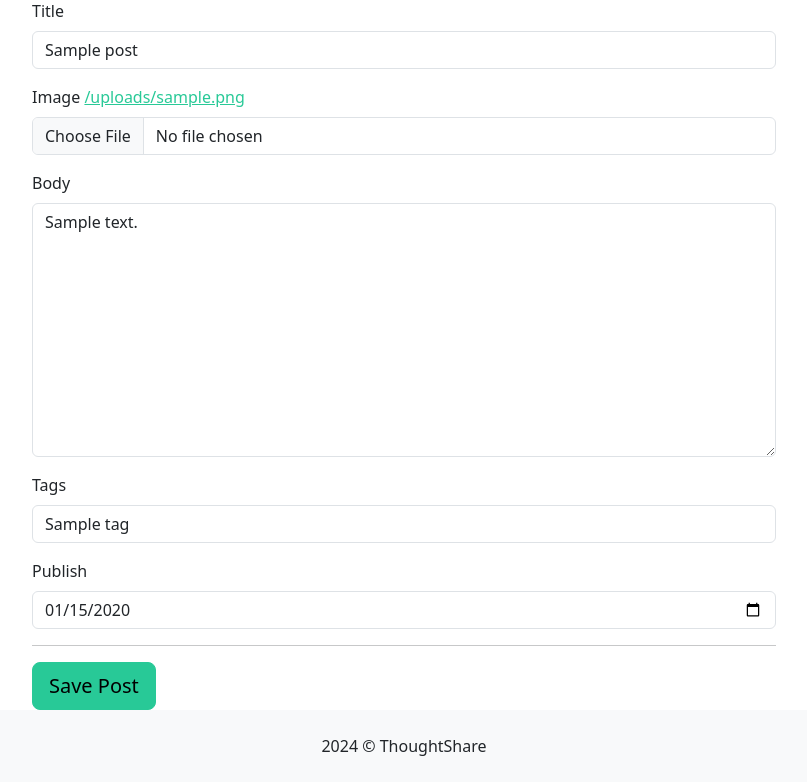
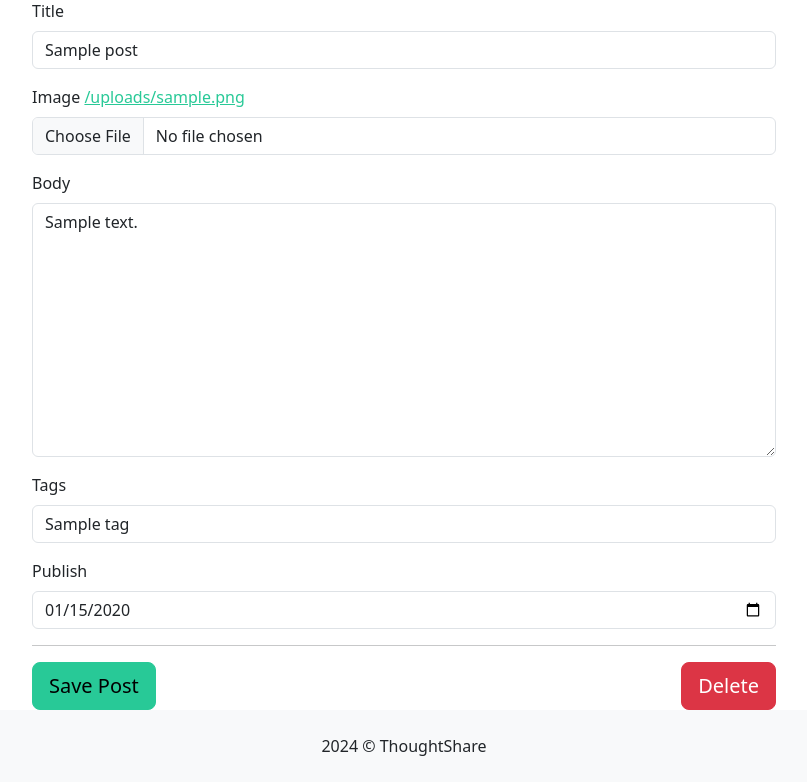
Before and after one commit to Robaplus75/ThoughtShare, a Flask app: a page that uses app/templates/blog/form.html in a window 1280 px wide. Shown: the part 425-1207 px from the top of the page, without its empty margins (236-1043 px from the left). Run offline with Flask 3, Linux system fonts and the light colour scheme; a user stored in the database is signed in; tables that the repository leaves empty hold one stand-in row (values such as "Sample post").

Commit message:
added delete post button and also fixed the delete post route

```diff
--- a/app/templates/blog/form.html
+++ b/app/templates/blog/form.html
@@ -1,5 +1,23 @@
 {% extends 'layout.html' %}
 {% block content %}
+
+    <div class="modal fade" id="staticBackdrop" data-bs-backdrop="static" data-bs-keyboard="false" tabindex="-1" aria-labelledby="staticBackdropLabel" aria-hidden="true">
+        <div class="modal-dialog">
+            <div class="modal-content">
+                <div class="modal-header">
+                    <h1 class="modal-title fs-5" id="staticBackdropLabel">Delete Post</h1>
+                    <button class="btn-close" type="button" data-bs-dismiss="modal" aria-label="Close"></button>
+                </div>
+                <div class="modal-body">
+                    Are you sure you want to delete this post?
+                </div>
+                <div class="modal-footer">
+                    <a href="{{ url_for('blog.delete', slug=post.slug) }}" class="btn btn-danger">Yes</a>
+                </div>
+            </div>
+        </div>
+    </div>
+
     <div class="container">
         <div class="col-md-8 offset-md-2">
             <form action="" method="POST" id="form" enctype="multipart/form-data">
@@ -27,8 +45,14 @@
                     <input type="date" name="publish" id="publish" class="form-control" value="{{post.publish}}">
                 </div>
                 <hr>
-                <button class="btn btn-primary btn-lg">Save Post</button>
+                <button class="btn btn-primary btn-lg float-start">Save Post</button>
             </form>
+            {% if 'update' in request.url  %}
+                <button type='button' class="btn btn-danger btn-lg float-end" data-bs-toggle="modal" data-bs-target="#staticBackdrop">
+                    Delete
+                </button>
+            {% endif %}
+            <div class="clearfix"></div>
         </div>
     </div>
 {% endblock %}
--- a/app/views/blog.py
+++ b/app/views/blog.py
@@ -123,5 +123,7 @@ def delete(slug):
     if not post:
         flash("Post does not exist", category='error')
     else:
+        db.session.delete(post)
+        db.session.commit()
         flash("Post was Deleted", category='danger')
     return redirect(url_for('blog.posts'))
```
